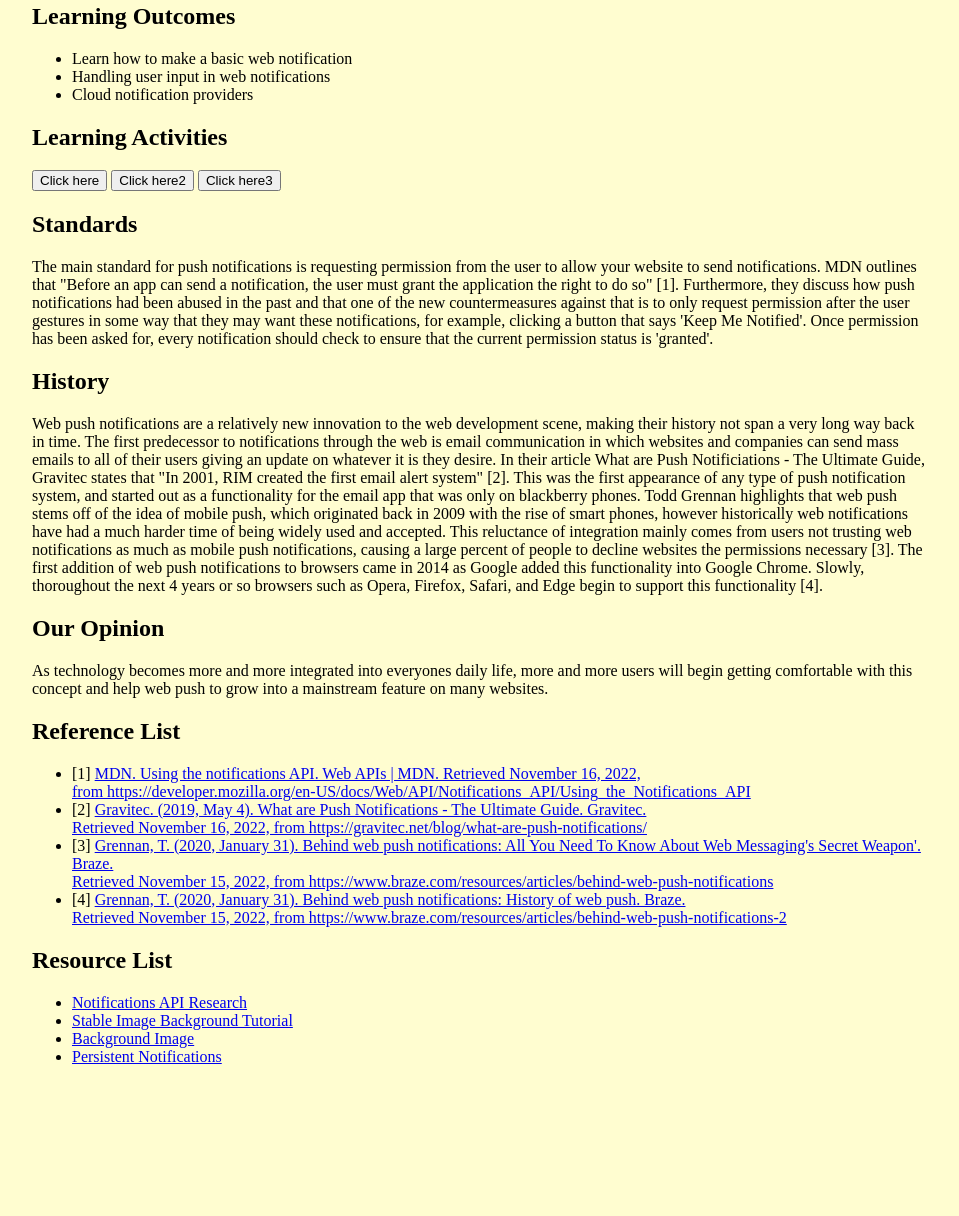
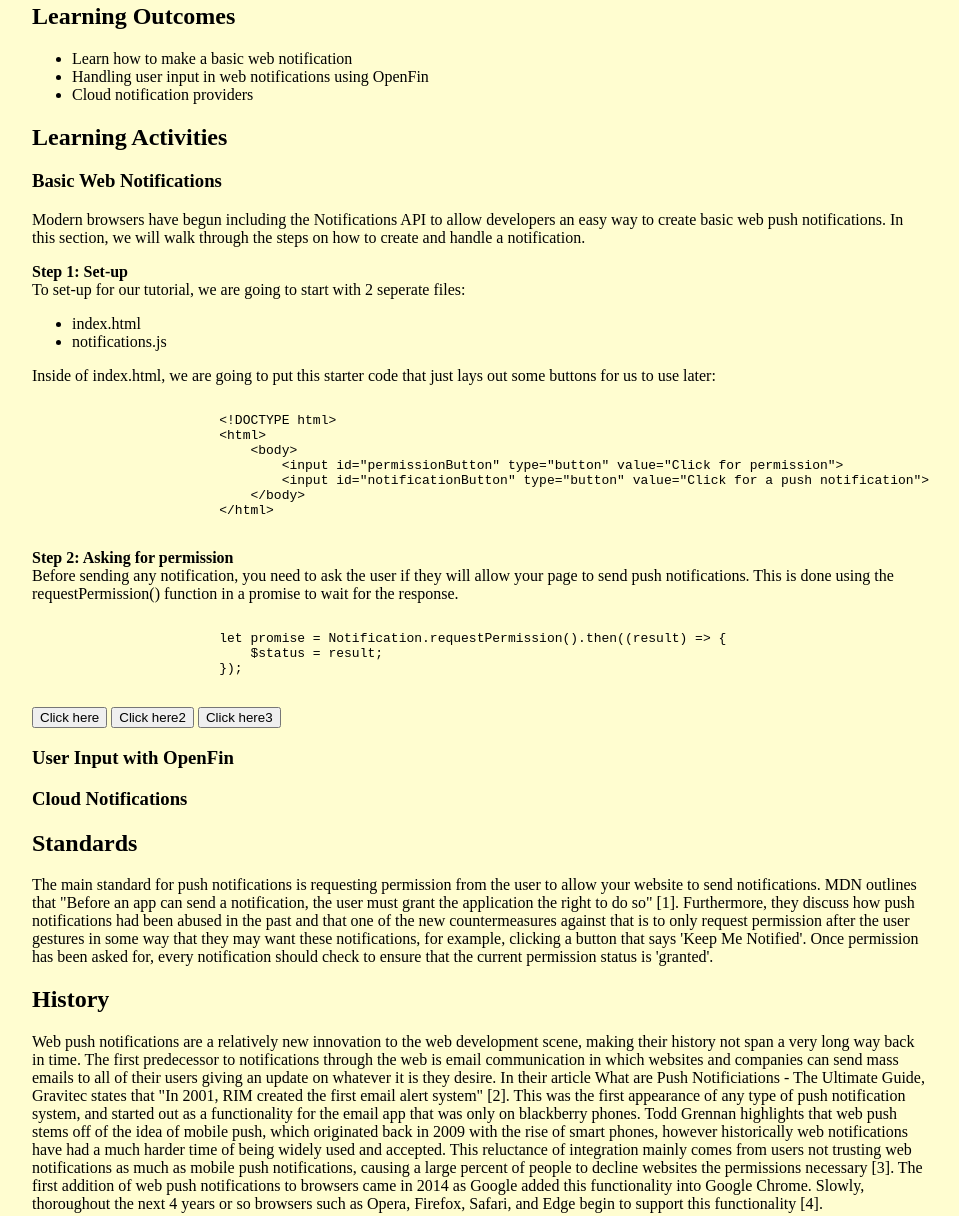
Before and after one commit to ASUpengdis/421Project, a plain HTML site: page index.html in a window 1280 px wide. Shown: the part 610-1826 px from the top of the page, without its empty margins (160-1119 px from the left). Before the commit the page ends 1692 px from the top, so only its background shows below. Drawn offline with Linux system fonts and the light colour scheme.

Commit message:
Starting the learning activities steps

```diff
--- a/index.html
+++ b/index.html
@@ -23,6 +23,10 @@
             font-size: 56px;
             font-weight: bold;
             font-family: sans-serif;
+        }
+        .step {
+            font-size: 16px;
+            font-weight: bold;
         }
         body {
             background: #FFFDD0;
@@ -72,15 +76,51 @@
                 <h2>Learning Outcomes</h2>
                 <ul>
                     <li>Learn how to make a basic web notification</li>
-                    <li>Handling user input in web notifications</li>
+                    <li>Handling user input in web notifications using OpenFin</li>
                     <li>Cloud notification providers</li>
                 </ul>
             </a>
             <a id="learning-activities">
                 <h2>Learning Activities</h2>
+                <h3>Basic Web Notifications</h3>
+                <p>
+                    Modern browsers have begun including the Notifications API to allow developers an easy way to create basic
+                    web push notifications. In this section, we will walk through the steps on how to create and handle a
+                    notification.
+                </p>
+                <p>
+                    <div class="step">Step 1: Set-up</div>
+                    To set-up for our tutorial, we are going to start with 2 seperate files:
+                    <ul>
+                        <li>index.html</li>
+                        <li>notifications.js</li>
+                    </ul>
+                    Inside of index.html, we are going to put this starter code that just lays out some buttons for us to use later:
+                    <pre><code>
+                        &lt;!DOCTYPE html&gt;
+                        &lt;html&gt;
+                            &lt;body&gt;
+                                &lt;input id="permissionButton" type="button" value="Click for permission"&gt;
+                                &lt;input id="notificationButton" type="button" value="Click for a push notification"&gt;
+                            &lt;/body&gt;
+                        &lt;/html&gt;
+                    </code></pre>
+                </p>
+                <p>
+                    <div class="step">Step 2: Asking for permission</div>
+                    Before sending any notification, you need to ask the user if they will allow your page to send push
+                    notifications. This is done using the requestPermission() function in a promise to wait for the response.
+                    <pre><code>
+                        let promise = Notification.requestPermission().then((result) => {
+                            $status = result;
+                        });
+                    </code></pre>
+                </p>
                 <input id="btn" type="button" value="Click here">
                 <input id="btn2" type="button" value="Click here2">
                 <input id="btn3" type="button" value="Click here3">
+                <h3>User Input with OpenFin</h3>
+                <h3>Cloud Notifications</h3>
             </a>
             <a id="standards">
                 <h2>Standards</h2>
@@ -123,7 +163,7 @@
                     <li>
                         [1]
                         <a href="https://developer.mozilla.org/en-US/docs/Web/API/Notifications_API/Using_the_Notifications_API" target="_blank">
-                            MDN. Using the notifications API. Web APIs | MDN. Retrieved November 16, 2022, <br />
+                            MDN. Using the notifications API. Web APIs | MDN. Last retrieved November 16, 2022, <br />
                             from https://developer.mozilla.org/en-US/docs/Web/API/Notifications_API/Using_the_Notifications_API
 
                         </a>
@@ -132,21 +172,21 @@
                         [2]
                         <a href="https://gravitec.net/blog/what-are-push-notifications/" target="_blank">
                             Gravitec. (2019, May 4). What are Push Notifications - The Ultimate Guide. Gravitec. <br />
-                            Retrieved November 16, 2022, from https://gravitec.net/blog/what-are-push-notifications/
+                            Last retrieved November 16, 2022, from https://gravitec.net/blog/what-are-push-notifications/
                         </a>
                     </li>
                     <li>
                         [3]
                         <a href="https://www.braze.com/resources/articles/behind-web-push-notifications" target="_blank">
                             Grennan, T. (2020, January 31). Behind web push notifications: All You Need To Know About Web Messaging's Secret Weapon'. Braze. <br />
-                            Retrieved November 15, 2022, from https://www.braze.com/resources/articles/behind-web-push-notifications
+                            Last retrieved November 15, 2022, from https://www.braze.com/resources/articles/behind-web-push-notifications
                         </a>
                     </li>
                     <li>
                         [4]
                         <a href="https://www.braze.com/resources/articles/behind-web-push-notifications-2" target="_blank">
                             Grennan, T. (2020, January 31). Behind web push notifications: History of web push. Braze. <br />
-                            Retrieved November 15, 2022, from https://www.braze.com/resources/articles/behind-web-push-notifications-2
+                            Last retrieved November 15, 2022, from https://www.braze.com/resources/articles/behind-web-push-notifications-2
                         </a>
                     </li>
                 </ul>
@@ -154,9 +194,9 @@
             <a id="resource-list">
                 <h2>Resource List</h2>
                 <ul>
-                    <li><a href="https://notifications.spec.whatwg.org/#using-actions" target="_blank">Notifications API Research</a></li>
                     <li><a href="https://www.w3schools.com/howto/howto_css_parallax.asp" target="_blank">Stable Image Background Tutorial</a></li>
                     <li><a href="https://d24oheizjk2k1o.cloudfront.net/wp-content/uploads/2016/10/26190652/The-Difference-Between-Email-and-Web-Push-Notifications.jpg" target="_blank">Background Image</a></li>
+                    <li><a href="https://notifications.spec.whatwg.org/#using-actions" target="_blank">Notifications API Research</a></li>
                     <li><a href="https://whatwebcando.today/local-notifications.html" target="_blank">Persistent Notifications</a></li>
                 </ul>
             </a>
```
Also changed, not shown: tutorial/_sample_index.html (added, +7 -0 lines).
